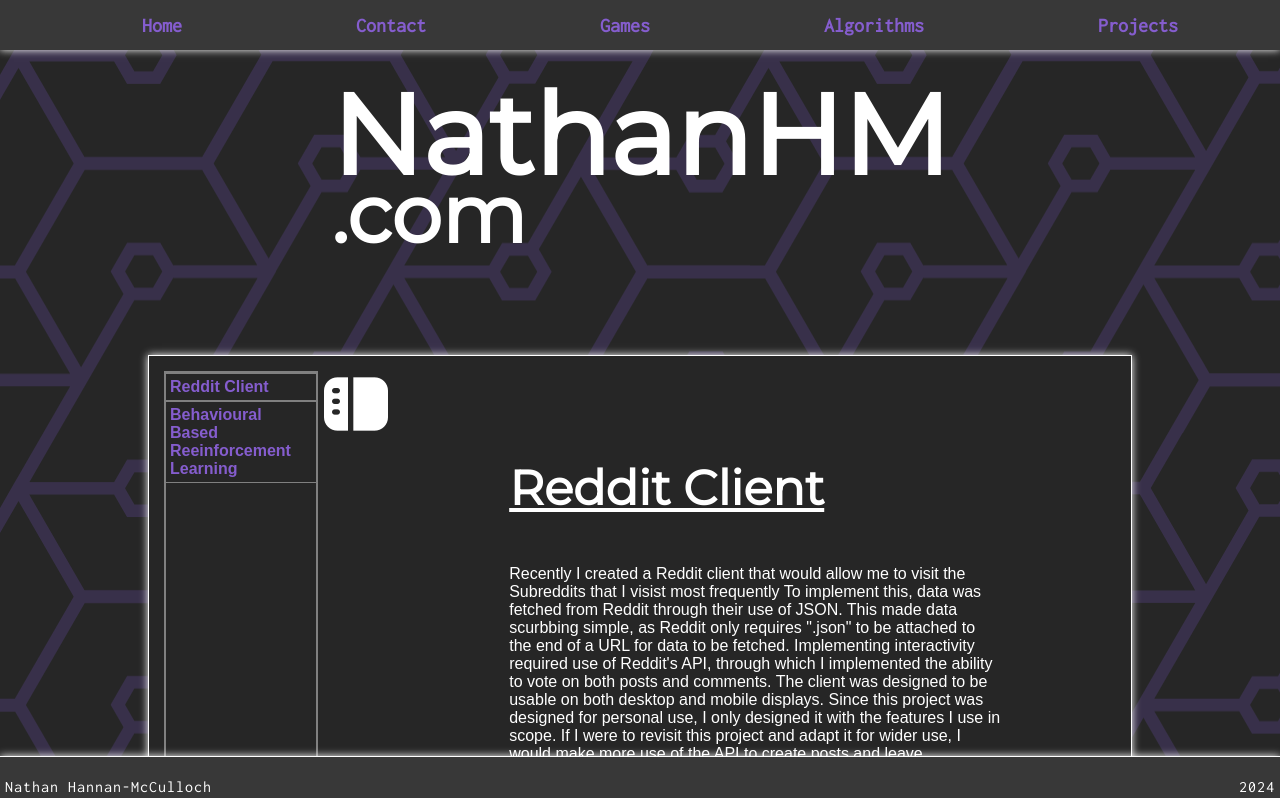
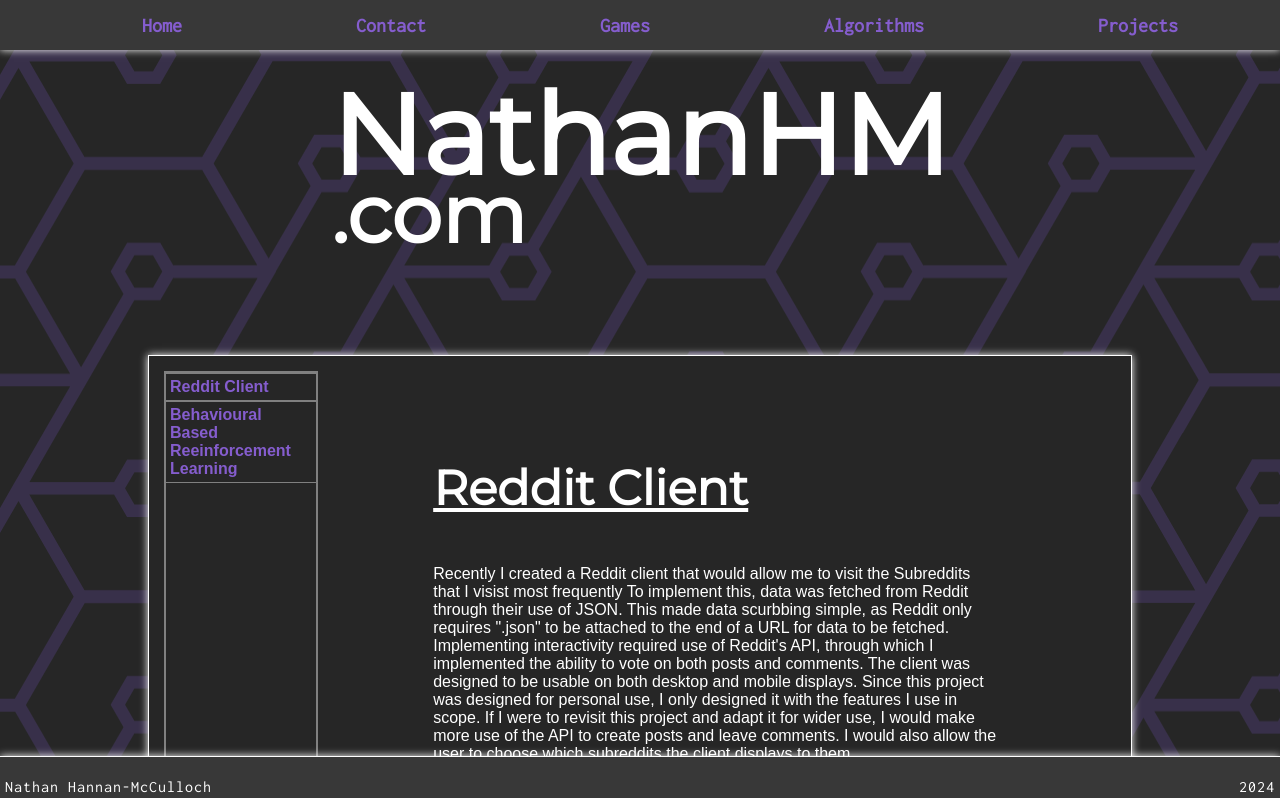
Before and after one commit to NathanHM/react-portfolio, a React (Create React App) app: page /projects/reddit-client in a window 1280 px wide. Shown: the top 798 px of the page. Built offline with nearby package versions, Linux system fonts and the light colour scheme.

Commit message:
Removed collapsability from sidebar

```diff
--- a/src/features/sidebar/Sidebar.js
+++ b/src/features/sidebar/Sidebar.js
@@ -2,27 +2,14 @@
 import styles from './Sidebar.module.css';
 import Bar from "./Bar";
 import { v4 as uuidv4 } from "uuid";
-import { useState } from "react";
-import icon from './sidebar.png';
 
 export default function Sidebar({ page }) {
 
-    const [display, setDisplay] = useState(true);
-
-    const handleClick = () => {
-
-        setDisplay(!display)
-    }
-
     return (<>
 
-        <div className={display ? styles.sidebar : styles.collapsed}>
-            {options[page].map(option => <Bar name={option.name} path={option.path} page={page} display={display} key={uuidv4()} />)}
+        <div className={styles.sidebar}>
+            {options[page].map(option => <Bar name={option.name} path={option.path} page={page} key={uuidv4()} />)}
         </div>
-
-        <button className={styles.button} onClick={handleClick}>
-            <img src={icon} className="icon" alt="sidebar" />
-        </button>
 
     </>)
 
```
